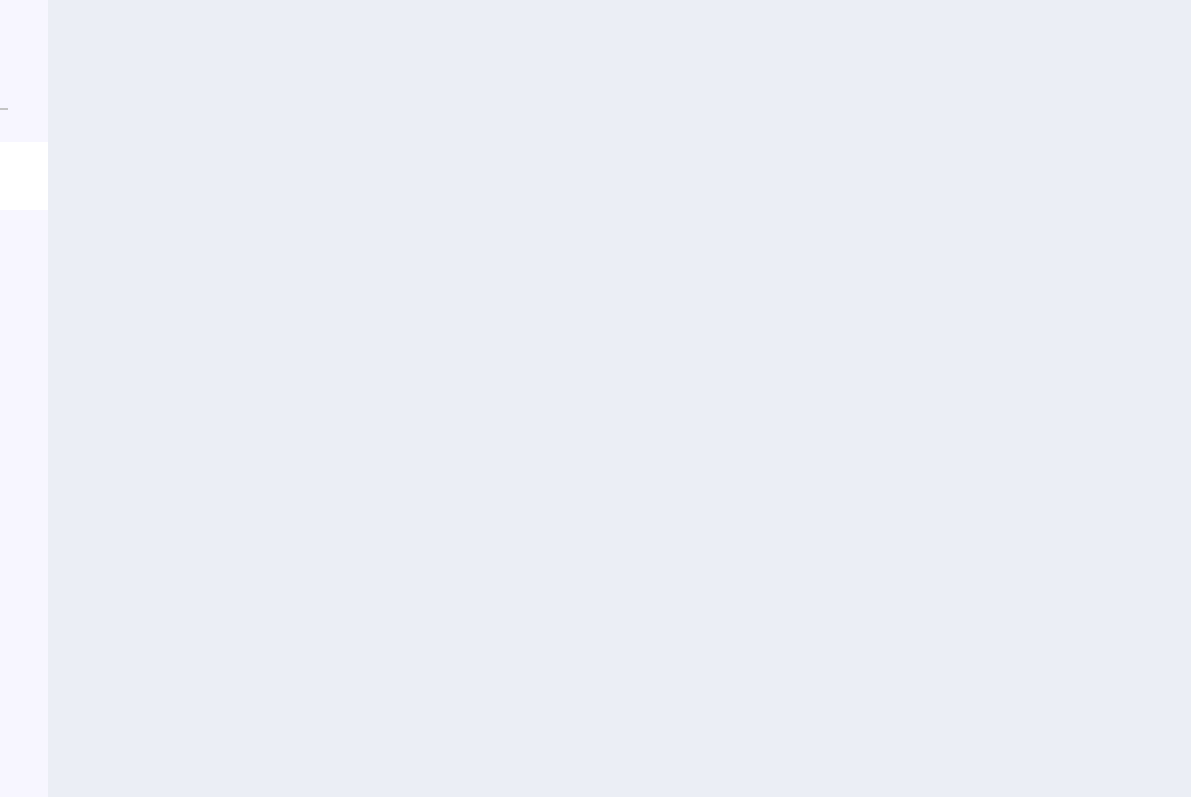
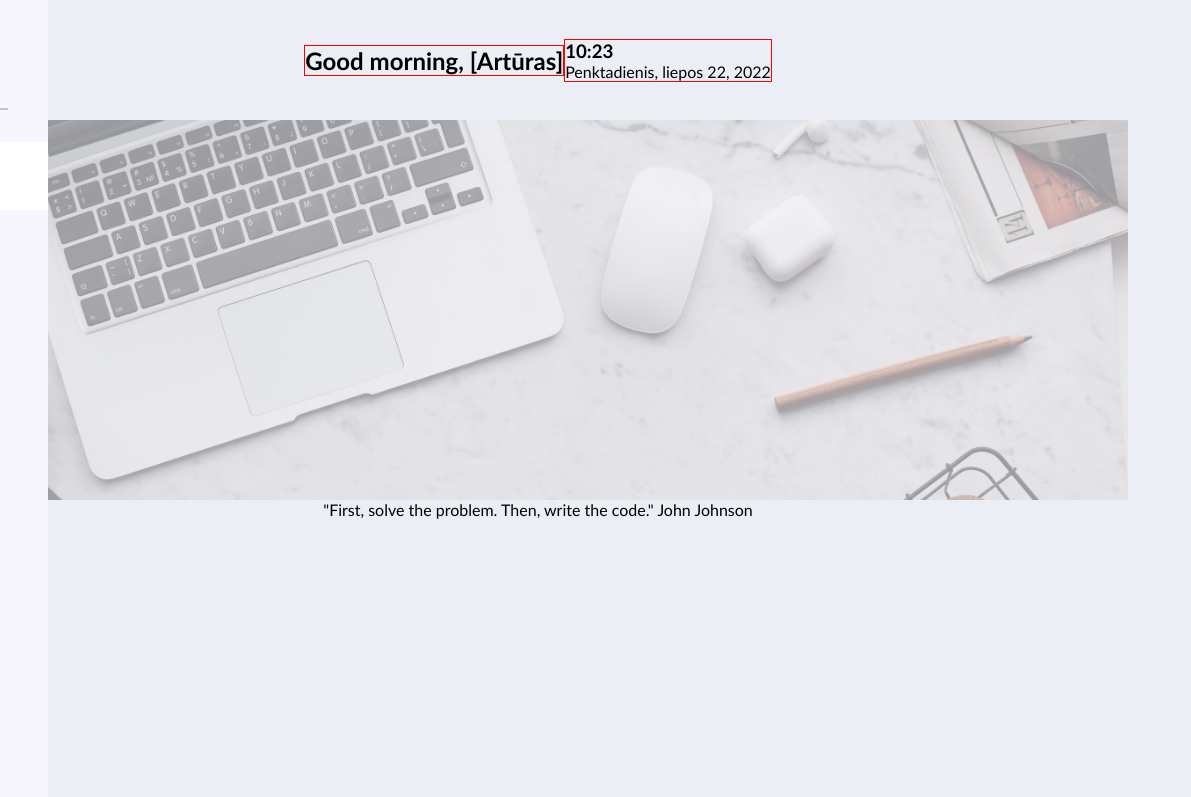
Before and after one commit to arturasdanielius/friday-challange, a website: page index.html in a window 1280 px wide. Shown: the top 797 px of the page, 152-1343 px from the left, 1191 px wide, since content can reach past the window. Drawn offline with Linux system fonts and the light colour scheme.

Commit message:
main structure, and partly styled.

```diff
--- a/global.css
+++ b/global.css
@@ -15,6 +15,6 @@
 
     body {
         font-family: 'Gill Sans', 'Gill Sans MT', Calibri, 'Trebuchet MS', sans-serif;
-        display: inline-block;
+        /* display: inline-block; */
         background-color: #EBEEF5;
     }
--- a/index.html
+++ b/index.html
@@ -9,8 +9,8 @@
     <link rel="stylesheet" href="./styles/layout.css">
 </head>
 
-<body>
-     <!--header start-->
+<body class="bodyclass">
+    <!--header start-->
     <header class="head">
         <div>
             <img class="logo" src="./assets/logo.svg" alt="logo">
@@ -38,19 +38,19 @@
     <!--header end-->
 
     <!--main start-->
-    <main>
-        <div>
-            <div>
-                <h2></h2>
+    <main class="content">
+        <div class="txt-home">
+            <div class="vardas">
+                <h2>Good morning, [Artūras]</h2>
             </div>
-            <div>
-                <h2></h2>
-                <p></p>
+            <div class="time">
+                <h3>10:23</h3>
+                <p>Penktadienis, liepos 22, 2022</p>
             </div>
         </div>
         <img src="./img/workplace-results-professional-report-accounting-during 1.png" alt="workplace">
         <div>
-            <p></p>
+            <p>"First, solve the problem. Then, write the code." John Johnson</p>
         </div>
     </main>
     <!--main end-->
--- a/styles/layout.css
+++ b/styles/layout.css
@@ -4,6 +4,7 @@
     width: 100px;
     height: 100vh;
     background-color: var(--menu-color);
+    position: fixed;
 }
 .head:hover {
     width: 200px;
@@ -43,8 +44,13 @@ nav > div {
     padding-top: 20px;
     padding-bottom: 20px;
     border-radius:50px 0 0 50px;
-    margin-left: 10px;
+    margin-left: 5%;
     background-color: #fff;
+}
+.head:hover .home {
+    /* border: 1px solid red; */
+    width: ;
+
 }
 
 .pics {
@@ -59,12 +65,13 @@ nav > div {
 
 .head:hover .txt {
 display: inline-block;
-margin-left: 10px;
+padding-left: 10px;
 }
 
 .head:hover .magic {
     justify-content: flex-start;
     margin-left: 30px;
+
 }
 
 .magic {
@@ -74,6 +81,39 @@ margin-left: 10px;
 /* header end */
 
 /* main start*/
+.bodyclass {
+
+}
+
+.content{
+    width: calc(100% - 100px);
+    display:flex;
+    flex-direction: column  ;
+    align-items: center;
+    margin-left: 100px;
+}
+
+.content > img {
+width: 100%;
+height: auto;
+object-fit: contain;
+}
+
+.txt-home {
+    display: flex;
+    align-items: center;
+    justify-content: center;
+    height: 120px;
+}
+.vardas{
+    border: 1px solid red;
+}
+
+.time{
+    border: 1px solid red;
+}
+
+
 
 /* main end*/
 
```
